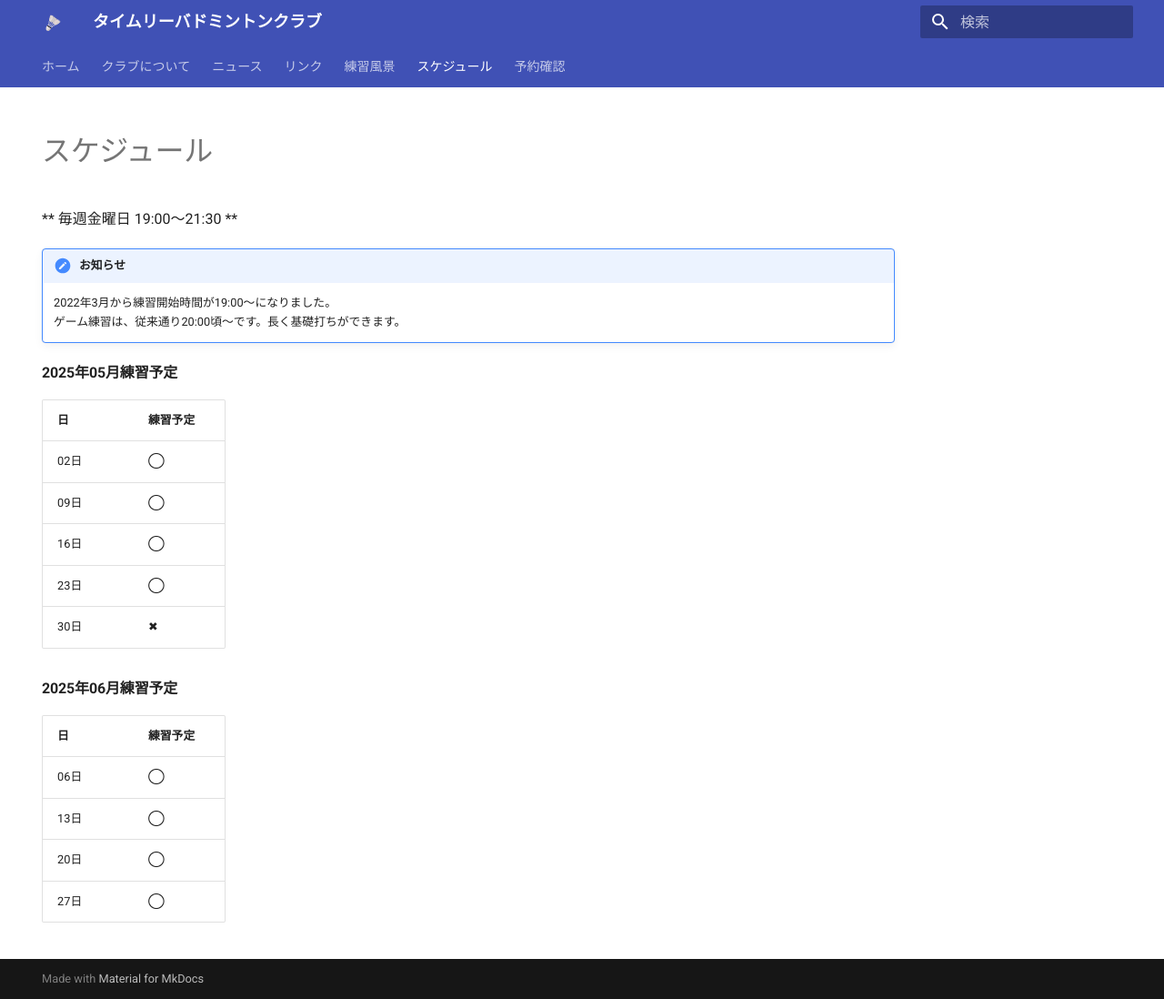
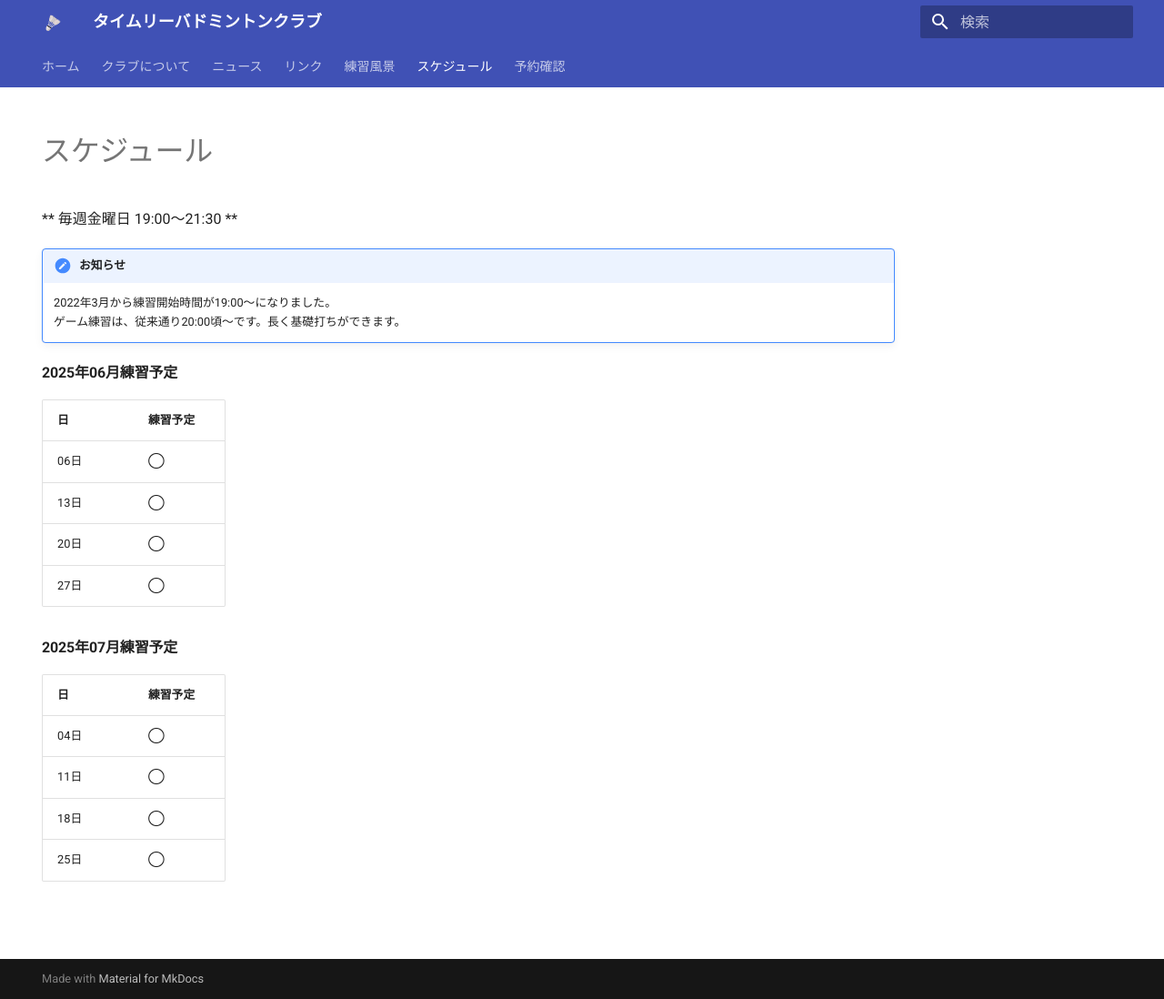
Before and after one commit to itokouji/timely_blog, an MkDocs documentation site: the page built from docs/schedule.md, in a window 1280 px wide and 1098 px high. Shown: the whole window at 91% size. Built offline with MkDocs 1.6.1 and Material for MkDocs 9.7.7, drawn with Linux system fonts in a browser that asks for light colours.

Commit message:
Update Schedule

```diff
--- a/docs/schedule.md
+++ b/docs/schedule.md
@@ -9,15 +9,6 @@ hide:
     2022年3月から練習開始時間が19:00〜になりました。
     ゲーム練習は、従来通り20:00頃〜です。長く基礎打ちができます。
 
-#### 2025年05月練習予定
-|日|練習予定|
-|---|---|
-|02日|◯|
-|09日|◯|
-|16日|◯|
-|23日|◯|
-|30日|✖|
-
 #### 2025年06月練習予定
 |日|練習予定|
 |---|---|
@@ -25,3 +16,11 @@ hide:
 |13日|◯|
 |20日|◯|
 |27日|◯|
+
+#### 2025年07月練習予定
+|日|練習予定|
+|---|---|
+|04日|◯|
+|11日|◯|
+|18日|◯|
+|25日|◯|
```
Also changed, not shown: docs/index.md (+1 -1 lines), docs/news.md (+2 -0 lines).
